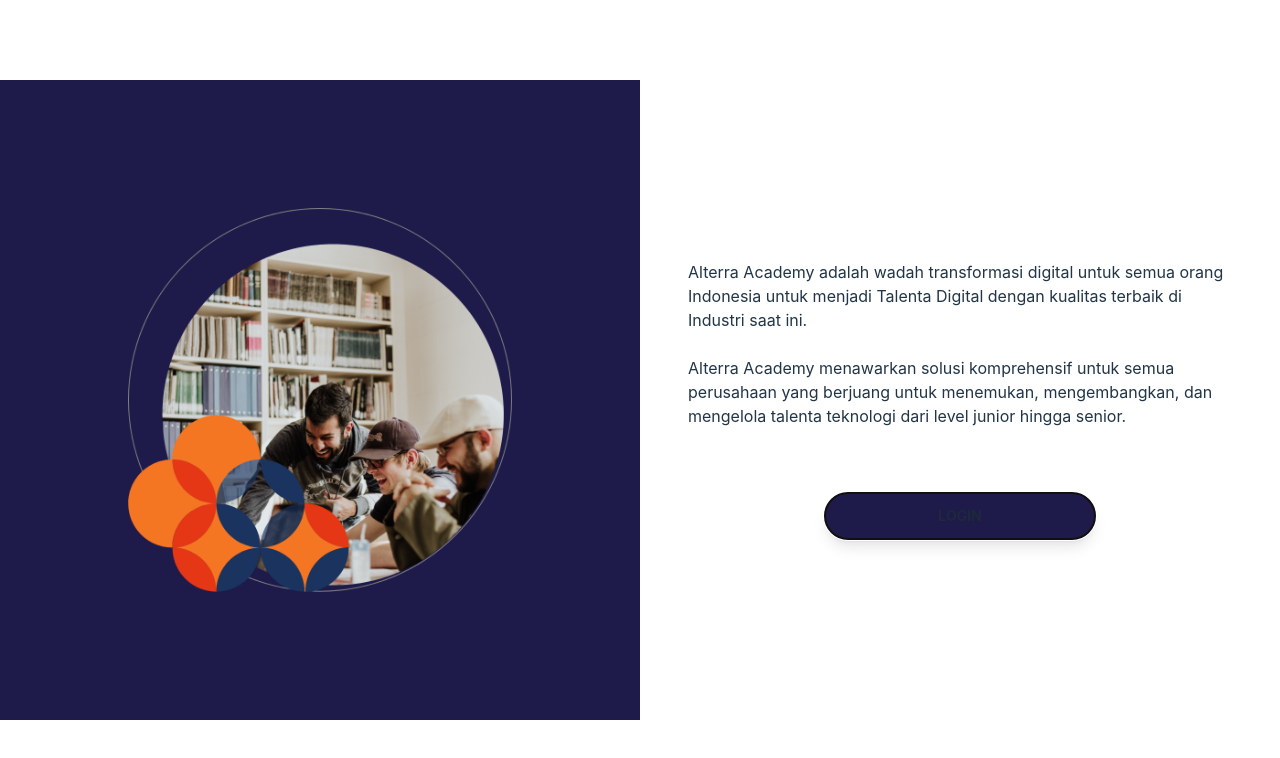
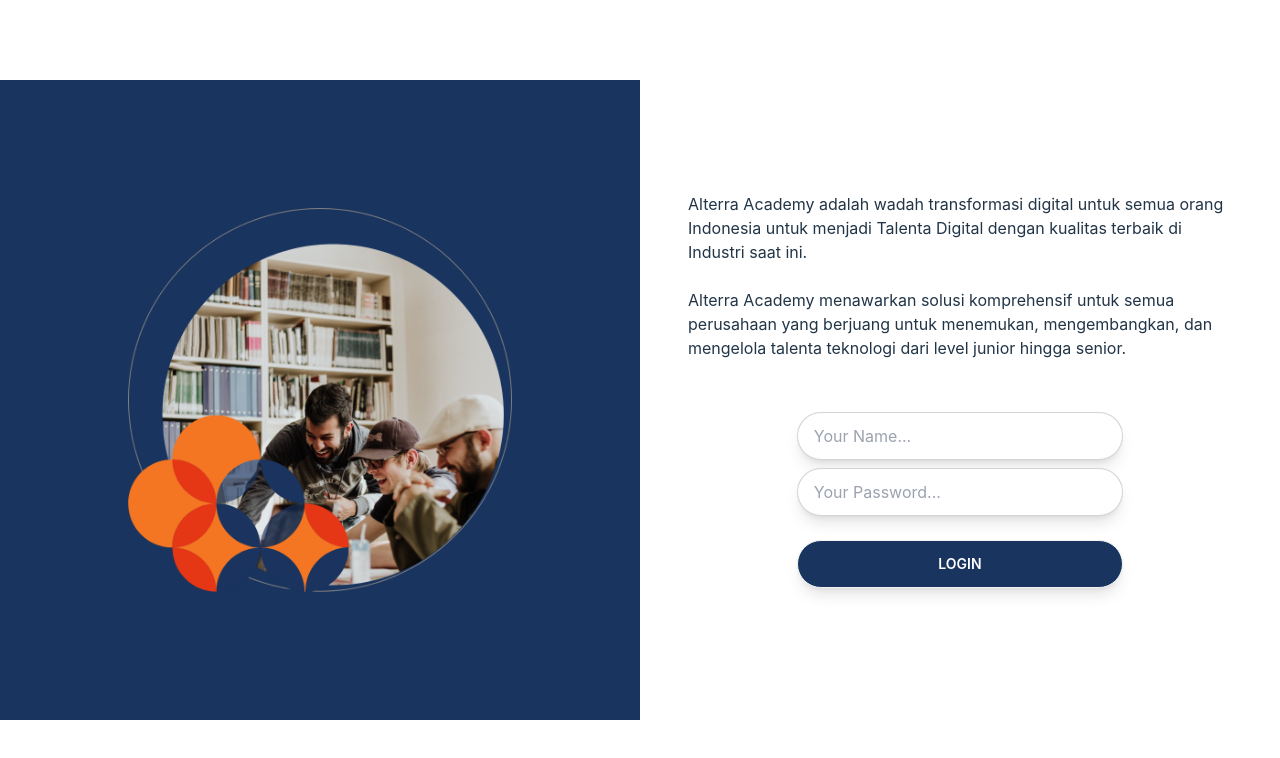
Before and after one commit to IMMERSIVE-DASHBOARD-APP-PROJECT-GROUP-2/IMMERSIVE-DASHBOARD-APP-PROJECT-FRONTEND, a React (Vite) app: page / in a window 1280 px wide. Both pictures are taken after a click on the button "LOGIN". Shown: the top 758 px of the page. Built offline with nearby package versions, Linux system fonts and the light colour scheme.

Commit message:
login v1.1

```diff
--- a/src/components/Button.tsx
+++ b/src/components/Button.tsx
@@ -3,11 +3,16 @@
 interface ButtonProps {
   id: string;
   label?: string;
+  onClick?: React.MouseEventHandler;
 }
 
-const Button: FC<ButtonProps> = ({ id, label }) => {
+const Button: FC<ButtonProps> = ({ id, label, onClick }) => {
   return (
-    <button id={id} className="btn bg-indigo-950 shadow-lg w-1/2 rounded-3xl">
+    <button
+      id={id}
+      className="btn bg-alta-blue hover:bg-alta-orange text-white shadow-lg w-3/5 rounded-3xl m-5"
+      onClick={onClick}
+    >
       {label}
     </button>
   );
--- /dev/null
+++ b/src/components/FormLogin.tsx
@@ -0,0 +1,22 @@
+import React, { FC } from "react";
+
+interface FormLoginProps {
+  id: string;
+  label?: string;
+  type?: any;
+}
+
+const FormLogin: FC<FormLoginProps> = ({ id, label, type }) => {
+  return (
+    <div>
+      <input
+        id={id}
+        type={type}
+        placeholder={label}
+        className="input input-bordered bg-white shadow-lg w-3/5 rounded-3xl m-1"
+      />
+    </div>
+  );
+};
+
+export default FormLogin;
--- a/src/pages/Login.tsx
+++ b/src/pages/Login.tsx
@@ -1,15 +1,30 @@
-import React from "react";
+import React, { useState } from "react";
 import Button from "../components/Button";
+import FormLogin from "../components/FormLogin";
 import group from "../images/group.png";
 
-const Login = () => {
+const Login: React.FC = () => {
+  const [showForm, setShowForm] = useState(false);
+  // const [name, setName] = useState("");
+  // const [email, setEmail] = useState("");
+
+  const handleButtonClick = () => {
+    setShowForm(true);
+  };
+
+  const handleSubmit = (e: React.FormEvent) => {
+    e.preventDefault();
+    // console.log("Nama:", name);
+    // console.log("Email:", email);
+  };
+
   return (
     <div className="2xl:container grid grid-cols-2 place-items-center">
-      <div className="bg-indigo-950 p-16">
+      <div className="bg-alta-blue p-16">
         <img className="p-16" src={group} alt="" />
       </div>
       <div className="p-12">
-        <p className="pb-16 text-left">
+        <p className="pb-12 text-left">
           Alterra Academy adalah wadah transformasi digital untuk semua orang
           Indonesia untuk menjadi Talenta Digital dengan kualitas terbaik di
           Industri saat ini.
@@ -19,7 +34,19 @@
           yang berjuang untuk menemukan, mengembangkan, dan mengelola talenta
           teknologi dari level junior hingga senior.
         </p>
-        <Button id="login" label="login" />
+        <div>
+          {showForm ? (
+            <div>
+              <form onSubmit={handleSubmit}>
+                <FormLogin id="name" label="Your Name..." type="text" />
+                <FormLogin id="password" label="Your Password..." type="password"/>
+                <Button id="login" label="login" onClick={handleButtonClick} />
+              </form>
+            </div>
+          ) : (
+            <Button id="login" label="login" onClick={handleButtonClick} />
+          )}
+        </div>
       </div>
     </div>
   );
--- a/tailwind.config.js
+++ b/tailwind.config.js
@@ -2,7 +2,12 @@
 export default {
   content: ["./index.html", "./src/**/*.{js,ts,jsx,tsx}"],
   theme: {
-    extend: {},
+    extend: {
+      colors: {
+        "alta-blue": "#19345E",
+        "alta-orange": "#F47522",
+      },
+    },
   },
   plugins: [require("daisyui")],
 };
```
